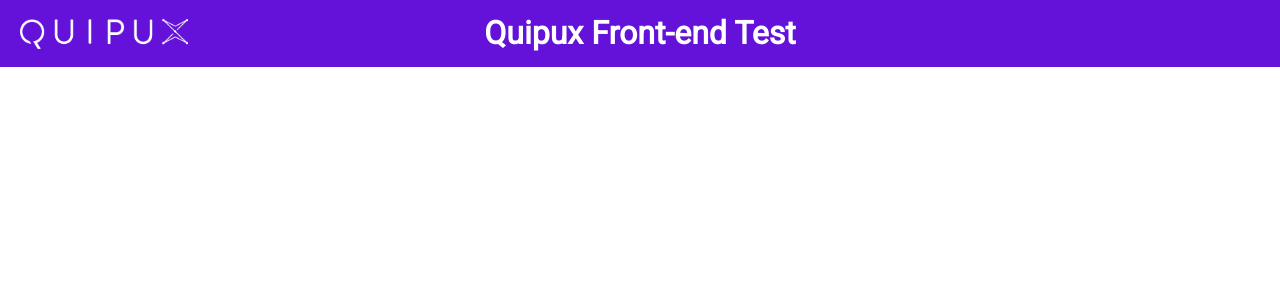
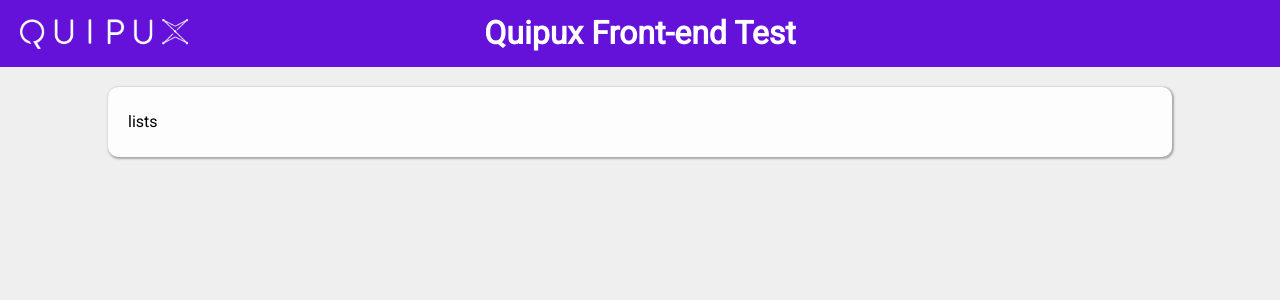
Before and after one commit to LucasFerrazSilva/quipux-frontend-test, an Angular app: page / in a window 1280 px wide. Shown: the top 300 px of the page. Built offline with nearby package versions, Linux system fonts and the light colour scheme.

Commit message:
Add lists component

```diff
--- a/src/app/app.component.html
+++ b/src/app/app.component.html
@@ -1 +1,2 @@
 <app-toolbar></app-toolbar>
+<app-lists></app-lists>
--- a/src/app/app.module.ts
+++ b/src/app/app.module.ts
@@ -4,11 +4,13 @@ import { BrowserModule } from '@angular/platform-browser';
 import { AppRoutingModule } from './app-routing.module';
 import { AppComponent } from './app.component';
 import { ToolbarComponent } from './toolbar/toolbar.component';
+import { ListsComponent } from './lists/lists.component';
 
 @NgModule({
   declarations: [
     AppComponent,
-    ToolbarComponent
+    ToolbarComponent,
+    ListsComponent
   ],
   imports: [
     BrowserModule,
--- /dev/null
+++ b/src/app/lists/lists.component.css
@@ -0,0 +1,8 @@
+.card {
+    background-color: #fdfdfd;
+    width: 80%;
+    margin: 20px auto;
+    padding: 10px 20px;
+    border-radius: 10px;
+    box-shadow: 1px 1px 2px 1px #aaa;
+}
--- /dev/null
+++ b/src/app/lists/lists.component.html
@@ -0,0 +1,3 @@
+<div class="card">
+    <p>lists</p>
+</div>
--- a/src/styles.css
+++ b/src/styles.css
@@ -4,4 +4,5 @@
 body {
     font-family: 'Roboto', sans-serif;
     height: 120vh;
+    background-color: #efefef;
 }
```
Also changed, not shown: src/app/lists/Playlist.ts (added, +7 -0 lines), src/app/lists/Song.ts (added, +7 -0 lines), src/app/lists/lists.component.ts (added, +10 -0 lines), src/app/lists/lists.service.ts (added, +9 -0 lines), 1 other file (tests, documents, lock files or other folders).
